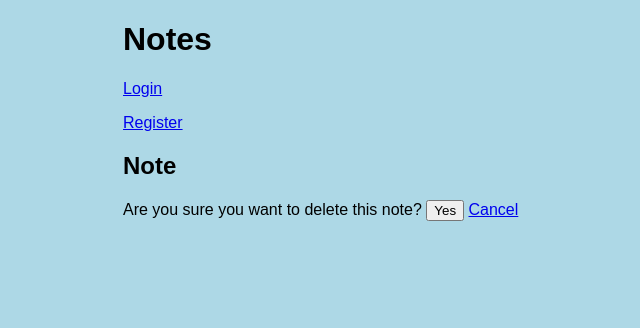
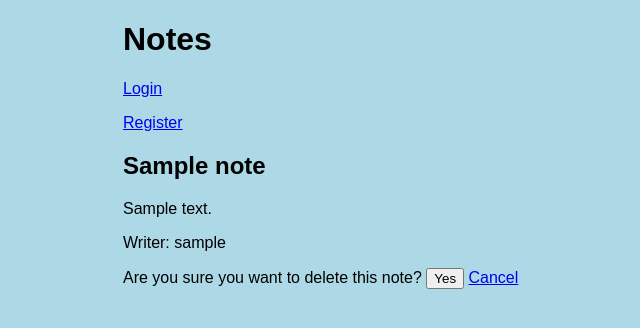
Before and after one commit to pyjamaB/NotesApp, a Django app: template notesApp/templates/notesApp/delete_note.html in a window 1280 px wide. Shown: the top 328 px of the page, without its empty margins (117-757 px from the left). Run offline with Django 5.2, Linux system fonts and the light colour scheme; the template is opened without the code that fills it: values that come from a table or form of the project are taken from there, others are empty; tables that the repository leaves empty hold one stand-in row (values such as "Sample post").

Commit message:
Make changes to templates

```diff
--- a/notesApp/templates/notesApp/all_notes.html
+++ b/notesApp/templates/notesApp/all_notes.html
@@ -10,7 +10,7 @@
     {% for note in notes %}
         <li>
             <a href="{% url 'show_note' note.pk %}">{{ note.title }}</a>
-            <a>Writer: {{ note.user.username }}</a>
+            <p>Writer: {{ note.user.username }}</p>
         </li>
     {% empty %}
         <li>No notes found.</li>
--- a/notesApp/templates/notesApp/delete_note.html
+++ b/notesApp/templates/notesApp/delete_note.html
@@ -1,6 +1,12 @@
 {% extends 'layout.html' %}
 {% block content %}
-<h2>Note</h2>
+<h2>{{ note.title }}</h2>
+<p>
+    {{ note.text }}
+</p>
+<p>
+    Writer: {{ note.user.username }}
+</p>
     <form method="POST">
         {% csrf_token %}
         Are you sure you want to delete this note?
--- a/notesApp/templates/notesApp/show_note.html
+++ b/notesApp/templates/notesApp/show_note.html
@@ -4,6 +4,9 @@
 <p>
     {{ note.text | safe }}
     <!--In order to block XSS vulnerability, remove | safe after note.text-->
+</p>
+<p>
+    Writer: {{ note.user.username }}
 </p>
 {% if note.user_id == request.user.id %}
 <p>
```
